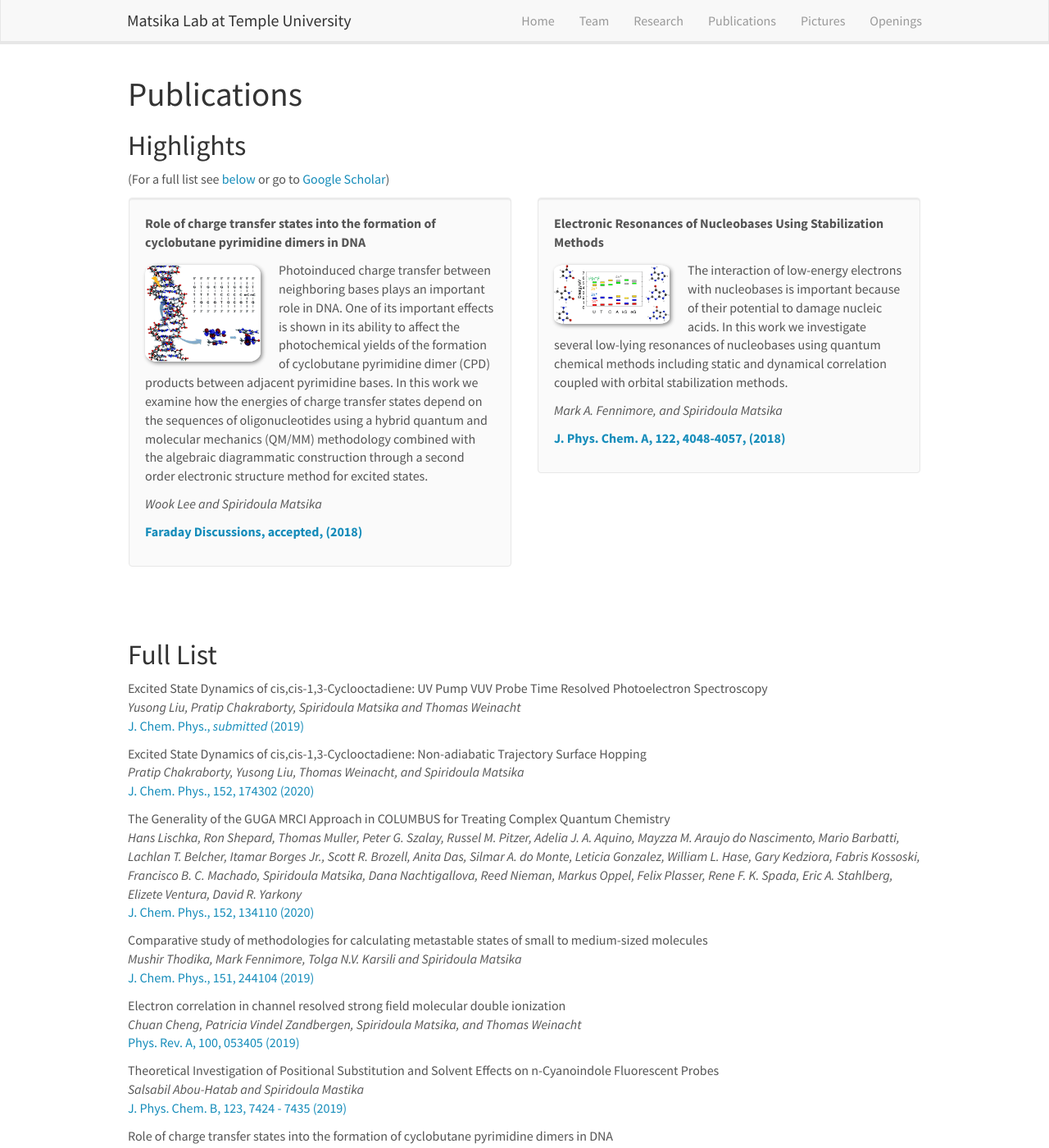
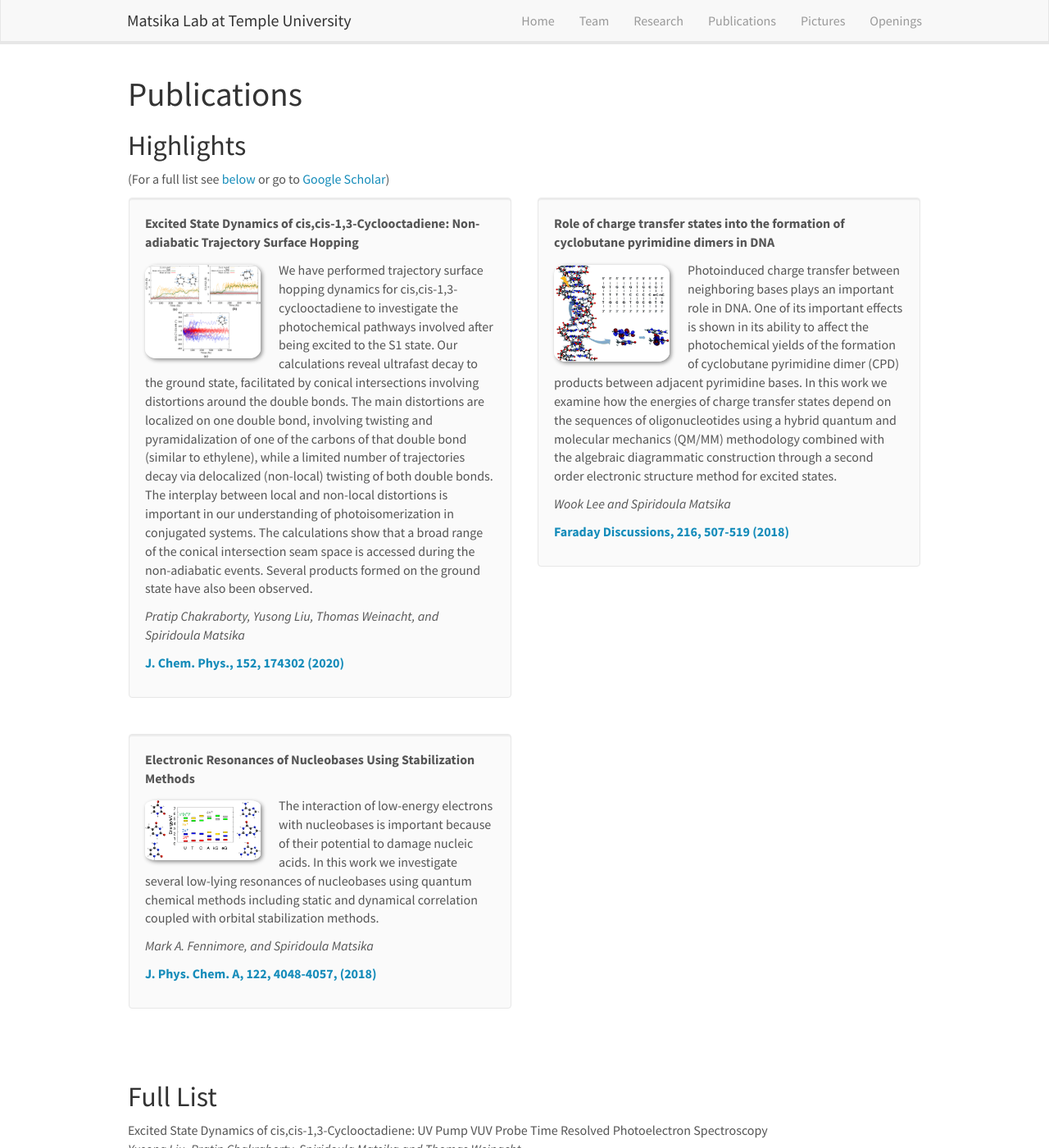
Before and after one commit to trex47/trex47.github.io, a Jekyll site: the page built from _pages/publications.md, in a window 1280 px wide and 1400 px high. Shown: the whole window at 82% size. Built offline with Jekyll 4.4.1, drawn with Linux system fonts in a browser that asks for light colours; nearby versions of some CDN libraries; some of the changed text lies outside the part shown.

Commit message:
Initial commit

```diff
--- a/_data/news.yml
+++ b/_data/news.yml
@@ -1,3 +1,6 @@
+- date: May 2020
+  headline: "Congratulations to Drew and Cam on their graduation. We are incredibly proud of our undergraduate researchers! Starting this fall, Drew will continue his research career in the Dept. of Chemistry at the University of Pennsylvania as a graduate student. Keep going, Drew!!"
+
 - date: May 2020
   headline: "Salsabil received the 2020 First Summer Research Initiative Award! Congratulations Salsabil!!"
 
--- a/_data/publist.yml
+++ b/_data/publist.yml
@@ -10,13 +10,13 @@
   news2:
 
 - title: "Excited State Dynamics of cis,cis-1,3-Cyclooctadiene<span>&#58;</span> Non-adiabatic Trajectory Surface Hopping"
-  image:
-  description:
+  image: pratip-cod.jpeg
+  description: We have performed trajectory surface hopping dynamics for cis,cis-1,3-cyclooctadiene to investigate the photochemical pathways involved after being excited to the S1 state. Our calculations reveal ultrafast decay to the ground state, facilitated by conical intersections involving distortions around the double bonds. The main distortions are localized on one double bond, involving twisting and pyramidalization of one of the carbons of that double bond (similar to ethylene), while a limited number of trajectories decay via delocalized (non-local) twisting of both double bonds. The interplay between local and non-local distortions is important in our understanding of photoisomerization in conjugated systems. The calculations show that a broad range of the conical intersection seam space is accessed during the non-adiabatic events. Several products formed on the ground state have also been observed.
   authors: Pratip Chakraborty, Yusong Liu, Thomas Weinacht, and Spiridoula Matsika
   link:
     url: https://aip.scitation.org/doi/10.1063/5.0005558
     display:  J. Chem. Phys., 152, 174302 (2020)
-  highlight: 0
+  highlight: 1
   news2:
 
 - title: "The Generality of the GUGA MRCI Approach in COLUMBUS for Treating Complex Quantum
@@ -66,7 +66,7 @@ Chemistry"
   authors: Wook Lee and Spiridoula Matsika
   link:
     url: https://pubs.rsc.org/en/content/articlelanding/2019/fd/c8fd00184g#!divAbstract
-    display:  Faraday Discussions, accepted, (2018)
+    display:  Faraday Discussions, 216, 507-519 (2018)
   highlight: 1
   news2:
 
--- a/_layouts/homelay.html
+++ b/_layouts/homelay.html
@@ -7,7 +7,7 @@ layout: default
 
 <figure class="second">
 	<center>
-  <img src="{{ site.url }}{{ site.baseurl }}/images/logopic/matsika-lab-icon.png" style="width: 280px">
+  <img src="{{ site.url }}{{ site.baseurl }}/images/logopic/matsika-lab-icon.png" style="width: 350px">
 	</center>
 </figure>
 
```
Also changed, not shown: images/pubpic/pratip-cod.jpeg (added).
